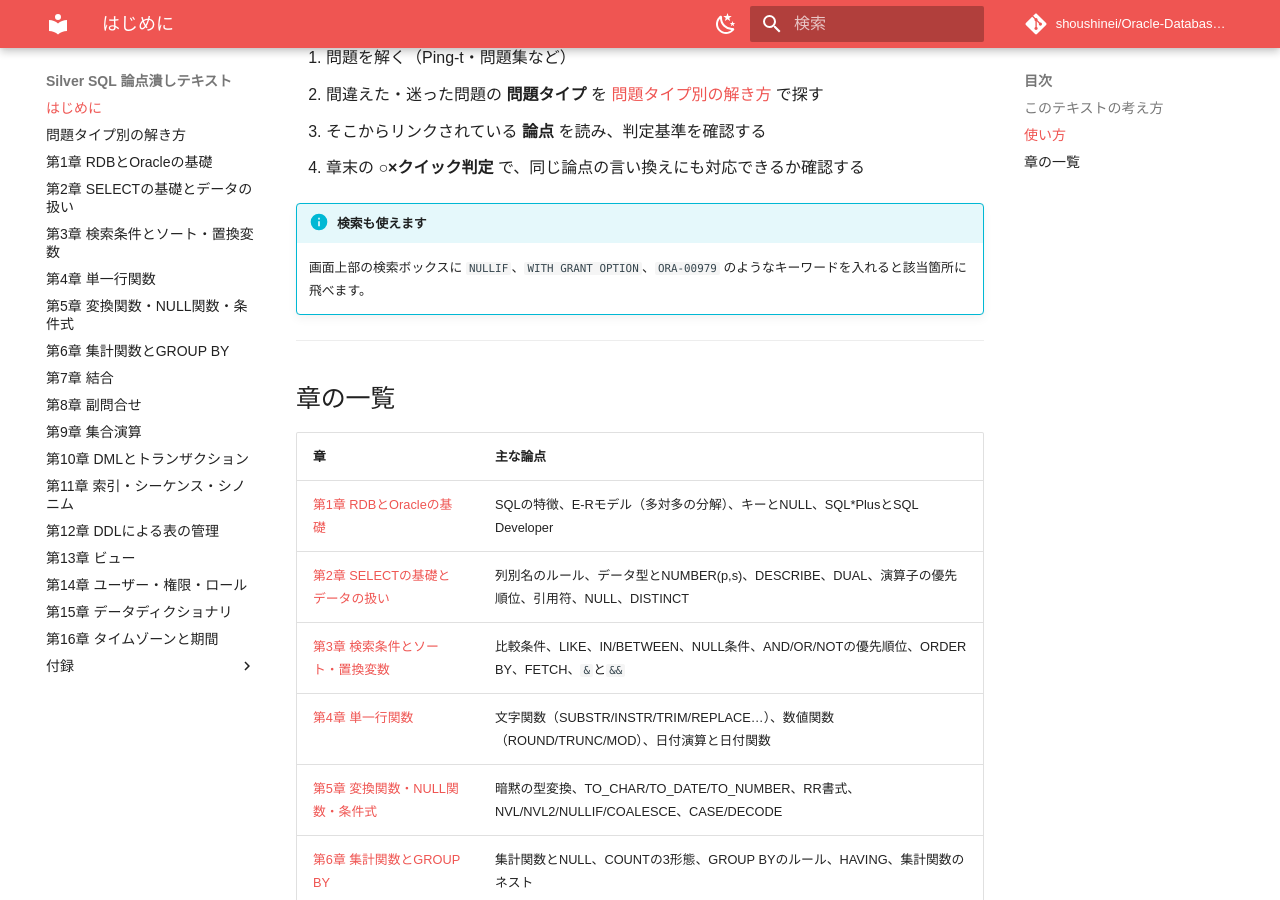
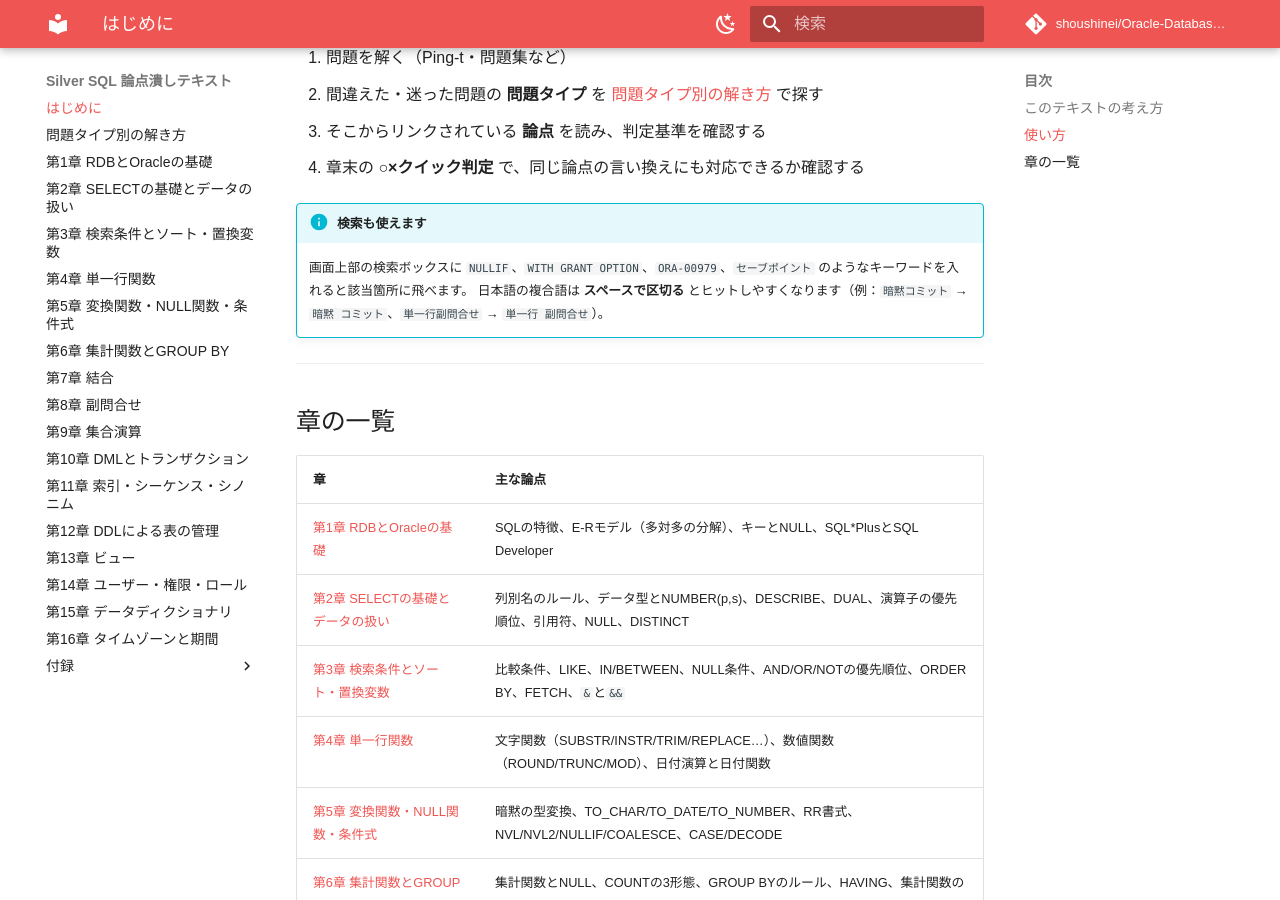
Before and after one commit to shoushinei/Oracle-Database-SQL, an MkDocs documentation site: the page built from docs/index.md, in a window 1280 px wide and 900 px high, scrolled down 1142 px. Built offline with MkDocs 1.6.1 and Material for MkDocs 9.7.7, drawn with Linux system fonts in a browser that asks for light colours; comment, search, counter and statistics services are not loaded.

Commit message:
Add Japanese search tip to the top page
Co-Authored-By: Claude Opus 5.5 <noreply@anthropic.com>

```diff
--- a/docs/index.md
+++ b/docs/index.md
@@ -46,7 +46,8 @@ ORACLE MASTER Silver SQL（1Z0-071）の問題を **「判定基準」で解く*
 4. 章末の **○×クイック判定** で、同じ論点の言い換えにも対応できるか確認する
 
 !!! info "検索も使えます"
-    画面上部の検索ボックスに `NULLIF`、`WITH GRANT OPTION`、`ORA-00979` のようなキーワードを入れると該当箇所に飛べます。
+    画面上部の検索ボックスに `NULLIF`、`WITH GRANT OPTION`、`ORA-00979`、`セーブポイント` のようなキーワードを入れると該当箇所に飛べます。
+    日本語の複合語は **スペースで区切る** とヒットしやすくなります（例：`暗黙コミット` → `暗黙 コミット`、`単一行副問合せ` → `単一行 副問合せ`）。
 
 ---
 
```
